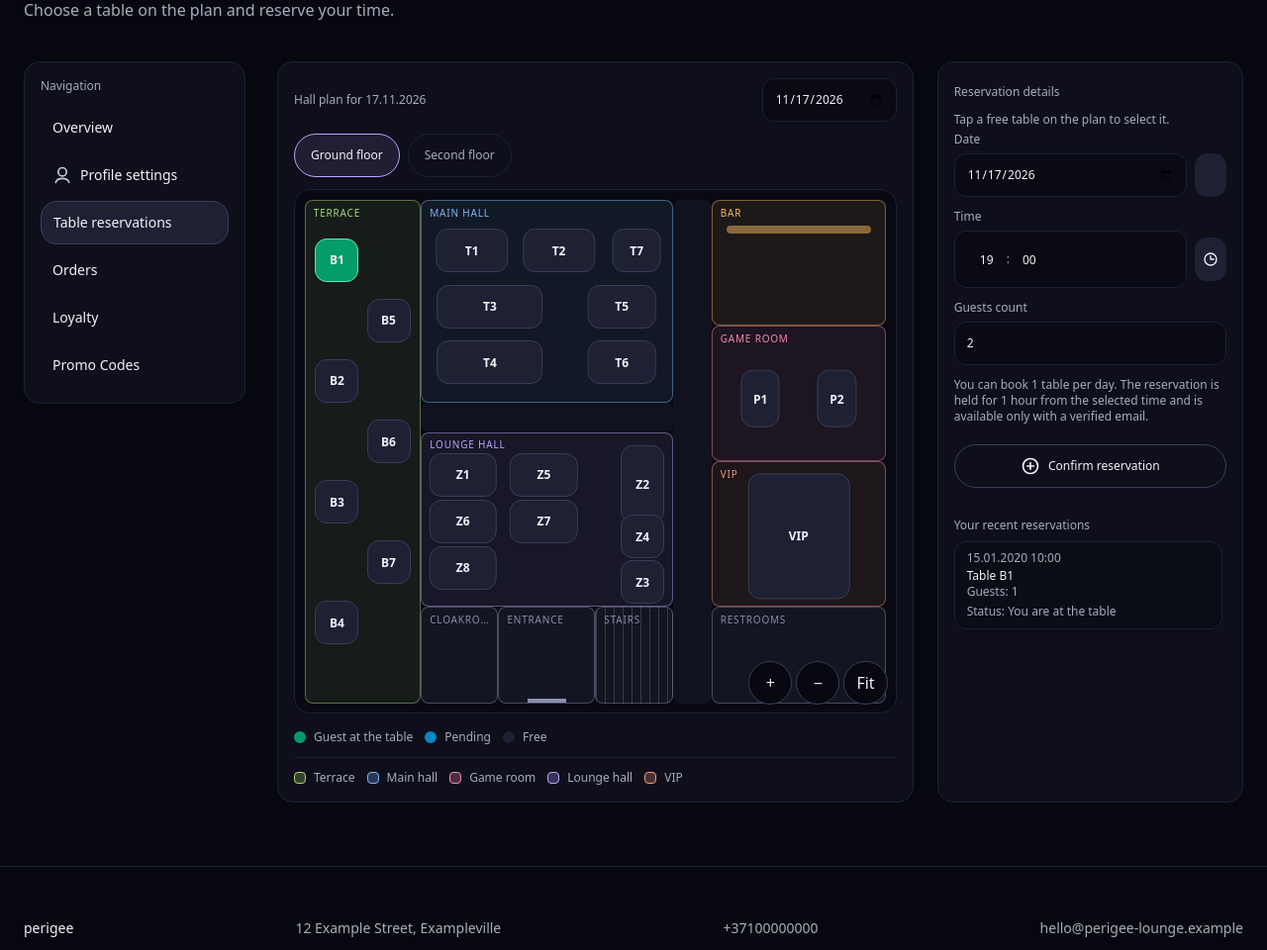
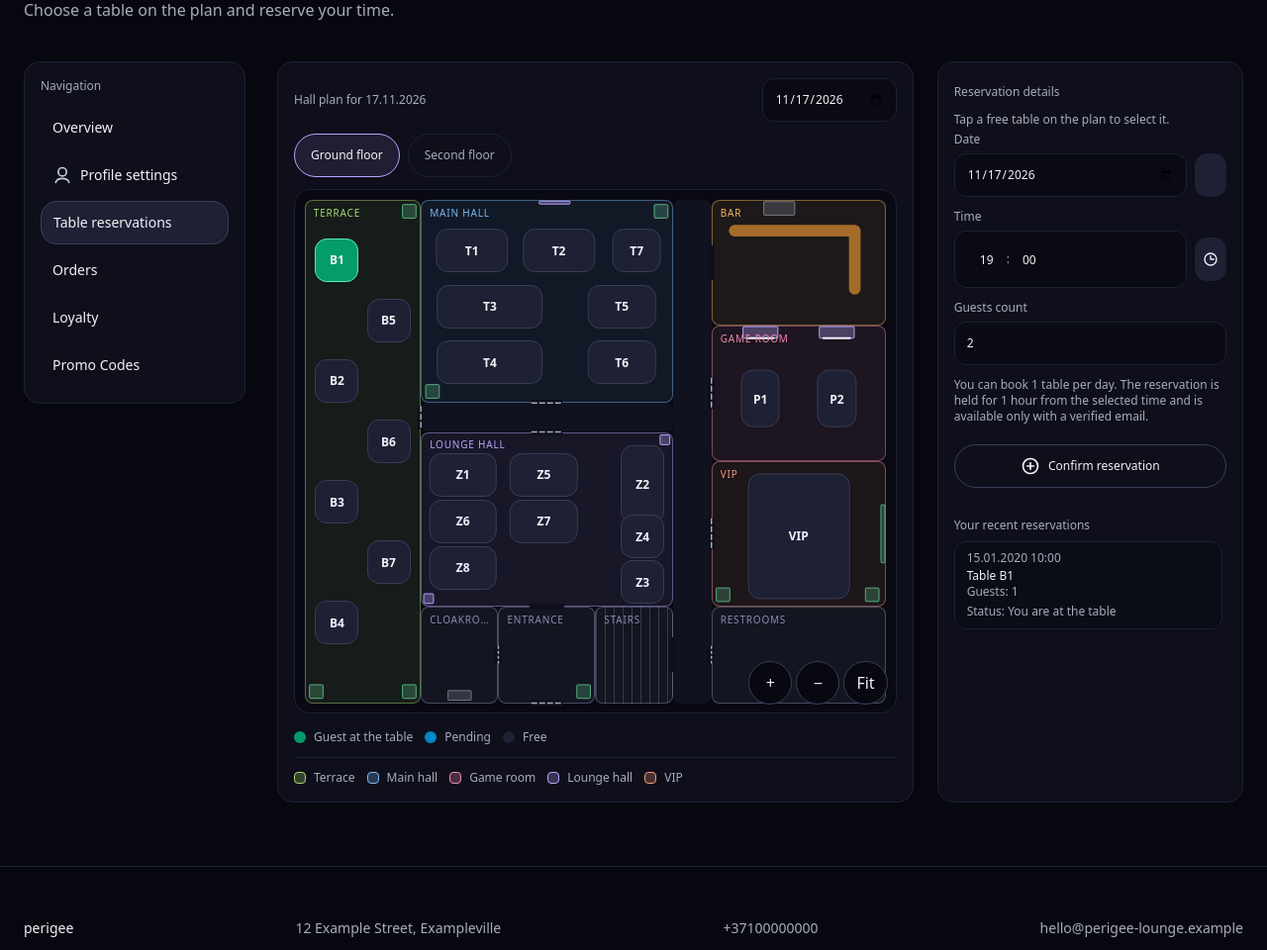
Before and after one commit to Bracka1337/perigee-lounge, a Laravel app: page /en/reservations in a window 1280 px wide. Shown: the part 174-1134 px from the top of the page at 99% size. Run offline with Laravel 12, Linux system fonts and the light colour scheme; a user stored in the database is signed in; data comes from the database, SQL or seed files in the repository; tables that the repository leaves empty hold one stand-in row (values such as "Sample post"); style sheets or scripts are compiled from the project's sources; some web fonts are replaced.

Commit message:
Show doors and fixtures on the booking plans and in 3D

```diff
--- a/app/Services/LoungeLayout.php
+++ b/app/Services/LoungeLayout.php
@@ -2,6 +2,8 @@
 
 namespace App\Services;
 
+use App\Models\Door;
+use App\Models\Fixture;
 use App\Models\Floor;
 use App\Models\Room;
 use App\Models\Table;
@@ -21,11 +23,13 @@ class LoungeLayout
      */
     public function floors(bool $activeTablesOnly = true): Collection
     {
-        $floors = Floor::query()->with('rooms')->orderBy('sort_order')->orderBy('id')->get();
+        $floors = Floor::query()->with(['rooms', 'doors', 'fixtures'])->orderBy('sort_order')->orderBy('id')->get();
 
         if ($floors->isEmpty()) {
             $placeholder = (new Floor)->forceFill(['id' => 0, 'name' => [], 'sort_order' => 0]);
             $placeholder->setRelation('rooms', new Collection);
+            $placeholder->setRelation('doors', new Collection);
+            $placeholder->setRelation('fixtures', new Collection);
             $floors->push($placeholder);
         }
 
@@ -111,6 +115,22 @@ class LoungeLayout
                     'rotation' => $table->rotation,
                     'active' => $table->is_active,
                 ])->all(),
+                'doors' => $floor->doors->map(fn (Door $door) => [
+                    'kind' => $door->kind->value,
+                    'orientation' => $door->orientation,
+                    'x' => $door->x,
+                    'y' => $door->y,
+                    'width' => $door->width,
+                ])->values()->all(),
+                'fixtures' => $floor->fixtures->map(fn (Fixture $fixture) => [
+                    'type' => $fixture->type->value,
+                    'x' => $fixture->x,
+                    'y' => $fixture->y,
+                    'rotation' => $fixture->rotation,
+                    'width' => $fixture->width,
+                    'depth' => $fixture->depth,
+                    'points' => $fixture->points,
+                ])->values()->all(),
             ])->all(),
         ];
     }
--- a/app/Services/PlanFrame.php
+++ b/app/Services/PlanFrame.php
@@ -68,6 +68,14 @@ final class PlanFrame
     }
 
     /**
+     * The SVG viewBox of the plan, in metres.
+     */
+    public function viewBox(): string
+    {
+        return implode(' ', array_map($this->number(...), [$this->x, $this->y, $this->width, $this->depth]));
+    }
+
+    /**
      * Inline CSS that places a room on the plan.
      */
     public function roomStyle(Room $room): string
--- a/resources/css/custom.css
+++ b/resources/css/custom.css
@@ -65,30 +65,9 @@ body {
     white-space: nowrap;
 }
 
-/* Stairs are hatched like steps, the bar shows its counter, the entrance its door. */
+/* Stairs are hatched like steps. */
 .floor-room--stairs {
     background-image: repeating-linear-gradient(90deg, color-mix(in srgb, var(--room) 30%, transparent) 0 1px, transparent 1px 9px);
-}
-
-.floor-room--bar::after {
-    content: "";
-    position: absolute;
-    left: 8%;
-    right: 8%;
-    top: 1.6rem;
-    height: 0.5rem;
-    border-radius: 0.25rem;
-    background-color: color-mix(in srgb, var(--room) 50%, transparent);
-}
-
-.floor-room--entrance::after {
-    content: "";
-    position: absolute;
-    left: 30%;
-    right: 30%;
-    bottom: 0;
-    height: 0.2rem;
-    background-color: var(--room);
 }
 
 .floor-room-swatch {
@@ -129,6 +108,11 @@ body {
 
 .plan-zoom-button:hover {
     background-color: var(--color-line);
+}
+
+.floor-room--label-only {
+    border-color: transparent;
+    background: none;
 }
 
 .floor-room--corridor {
@@ -318,3 +302,141 @@ body {
 .plan-popover > summary::-webkit-details-marker {
     display: none;
 }
+
+/* Doors and fixtures on the plans. Drawn in metres, strokes stay a fixed number of pixels. */
+.plan-door-gap {
+    stroke: var(--color-surface);
+    stroke-width: 6px;
+    vector-effect: non-scaling-stroke;
+}
+
+.plan-door {
+    stroke: var(--color-ink-muted);
+    stroke-width: 1.5px;
+    stroke-dasharray: 3 2;
+    vector-effect: non-scaling-stroke;
+}
+
+.plan-door--double {
+    stroke-dasharray: 6 2;
+}
+
+.plan-door--sliding {
+    stroke-dasharray: none;
+    stroke-width: 2.5px;
+}
+
+.plan-fixture rect {
+    fill: color-mix(in srgb, var(--color-ink-muted) 22%, transparent);
+    stroke: color-mix(in srgb, var(--color-ink-muted) 60%, transparent);
+    stroke-width: 1px;
+    vector-effect: non-scaling-stroke;
+}
+
+.plan-fixture--entertainment rect {
+    fill: color-mix(in srgb, var(--color-nebula) 30%, transparent);
+    stroke: var(--color-nebula);
+}
+
+.plan-fixture--decor rect {
+    fill: color-mix(in srgb, #56b07f 30%, transparent);
+    stroke: #56b07f;
+}
+
+.plan-fixture-front {
+    stroke: var(--color-ink);
+    stroke-width: 2px;
+    vector-effect: non-scaling-stroke;
+}
+
+.plan-bar {
+    fill: none;
+    stroke: #c9822e;
+    stroke-width: 0.6;
+    stroke-linejoin: round;
+    stroke-linecap: round;
+    opacity: 0.8;
+}
+
+/* Doors and items in the floor plan editor. */
+.plan-item rect {
+    fill: color-mix(in srgb, var(--color-ink-muted) 22%, var(--color-surface));
+    stroke: var(--color-ink-muted);
+    stroke-width: 1.5;
+    cursor: move;
+}
+
+.plan-item.plan-fixture--entertainment rect {
+    fill: color-mix(in srgb, var(--color-nebula) 28%, var(--color-surface));
+    stroke: var(--color-nebula);
+}
+
+.plan-item.plan-fixture--decor rect {
+    fill: color-mix(in srgb, #56b07f 28%, var(--color-surface));
+    stroke: #56b07f;
+}
+
+.plan-item text {
+    fill: var(--color-ink);
+    pointer-events: none;
+}
+
+.plan-item-front {
+    stroke: var(--color-ink);
+    stroke-width: 2.5;
+    pointer-events: none;
+}
+
+.plan-bar-line {
+    fill: none;
+    stroke: #c9822e;
+    stroke-linejoin: round;
+    stroke-linecap: round;
+    vector-effect: none !important;
+    pointer-events: none;
+}
+
+.plan-bar-hit {
+    fill: none;
+    stroke: transparent;
+    stroke-linejoin: round;
+    stroke-linecap: round;
+    vector-effect: none !important;
+    cursor: move;
+}
+
+.plan-item.is-selected rect {
+    stroke: var(--color-ink);
+    stroke-width: 2.5;
+}
+
+.plan-item.is-selected .plan-bar-line {
+    stroke: #f5b860;
+}
+
+.plan-item.is-invalid rect,
+.plan-door-item.is-invalid .plan-door {
+    stroke: #f87171;
+}
+
+.plan-item.is-invalid .plan-bar-line {
+    stroke: #f87171;
+}
+
+.plan-door-hit {
+    stroke: transparent;
+    vector-effect: none !important;
+    cursor: move;
+}
+
+.plan-door-item.is-selected .plan-door {
+    stroke: var(--color-nebula);
+    stroke-width: 4px;
+    stroke-dasharray: none;
+}
+
+.plan-room-label {
+    fill: var(--room);
+    letter-spacing: 0.06em;
+    pointer-events: none;
+}
--- /dev/null
+++ b/resources/views/components/floor-plan/furnishings.blade.php
@@ -0,0 +1,31 @@
+{{-- Doors and fixtures of one floor, as an SVG layer in metres over the rooms. --}}
+@props(['floor', 'frame'])
+
+<svg class="pointer-events-none absolute inset-0 h-full w-full" viewBox="{{ $frame->viewBox() }}" preserveAspectRatio="none" aria-hidden="true">
+    @foreach ($floor->fixtures as $fixture)
+        @if ($fixture->type === \App\Enums\FixtureType::BarCounter && $fixture->points)
+            <polyline class="plan-bar" points="{{ collect($fixture->points)->map(fn ($point) => $point[0].','.$point[1])->implode(' ') }}" />
+        @else
+            <g transform="translate({{ $fixture->x }} {{ $fixture->y }}) rotate({{ $fixture->rotation }})" class="plan-fixture plan-fixture--{{ $fixture->type->group() }}">
+                <rect x="{{ -$fixture->width / 2 }}" y="{{ -$fixture->depth / 2 }}" width="{{ $fixture->width }}" height="{{ $fixture->depth }}" rx="0.05" />
+                @if (in_array($fixture->type, [\App\Enums\FixtureType::GameStation, \App\Enums\FixtureType::Karaoke, \App\Enums\FixtureType::DjBooth], true))
+                    {{-- The screen side, so it is clear which way it faces. --}}
+                    <line x1="{{ -$fixture->width * 0.4 }}" y1="{{ $fixture->depth / 2 }}" x2="{{ $fixture->width * 0.4 }}" y2="{{ $fixture->depth / 2 }}" class="plan-fixture-front" />
+                @endif
+            </g>
+        @endif
+    @endforeach
+
+    @foreach ($floor->doors as $door)
+        @php
+            $half = $door->width / 2;
+            [$x1, $y1, $x2, $y2] = $door->orientation === 'h'
+                ? [$door->x - $half, $door->y, $door->x + $half, $door->y]
+                : [$door->x, $door->y - $half, $door->x, $door->y + $half];
+        @endphp
+        <line x1="{{ $x1 }}" y1="{{ $y1 }}" x2="{{ $x2 }}" y2="{{ $y2 }}" class="plan-door-gap" />
+        @if ($door->kind !== \App\Enums\DoorKind::Opening)
+            <line x1="{{ $x1 }}" y1="{{ $y1 }}" x2="{{ $x2 }}" y2="{{ $y2 }}" class="plan-door plan-door--{{ $door->kind->value }}" />
+        @endif
+    @endforeach
+</svg>
--- a/resources/views/components/floor-plan/stage.blade.php
+++ b/resources/views/components/floor-plan/stage.blade.php
@@ -7,11 +7,18 @@
     <div data-plan-stage class="plan-stage relative w-full" style="aspect-ratio: {{ $frame->aspectRatio() }};">
         @foreach ($floor->rooms as $room)
             <div class="floor-room floor-room--{{ $room->kind->value }}"
-                 style="{{ $frame->roomStyle($room) }} --room: {{ $room->color->hex() }};">
-                @if ($room->kind !== \App\Enums\RoomKind::Corridor)
+                 style="{{ $frame->roomStyle($room) }} --room: {{ $room->color->hex() }};"></div>
+        @endforeach
+
+        <x-floor-plan.furnishings :floor="$floor" :frame="$frame" />
+
+        {{-- Room names go above the doors and fixtures, so nothing covers them. --}}
+        @foreach ($floor->rooms as $room)
+            @if ($room->kind !== \App\Enums\RoomKind::Corridor)
+                <div class="floor-room floor-room--label-only" style="{{ $frame->roomStyle($room) }} --room: {{ $room->color->hex() }};">
                     <span class="floor-room__label">{{ $room->t('name') }}</span>
-                @endif
-            </div>
+                </div>
+            @endif
         @endforeach
 
         {{ $slot }}
```
Also changed, not shown: resources/js/lounge3d/fixtures.js (added, +173 -0 lines), resources/js/lounge3d/scene.js (+70 -11 lines).
